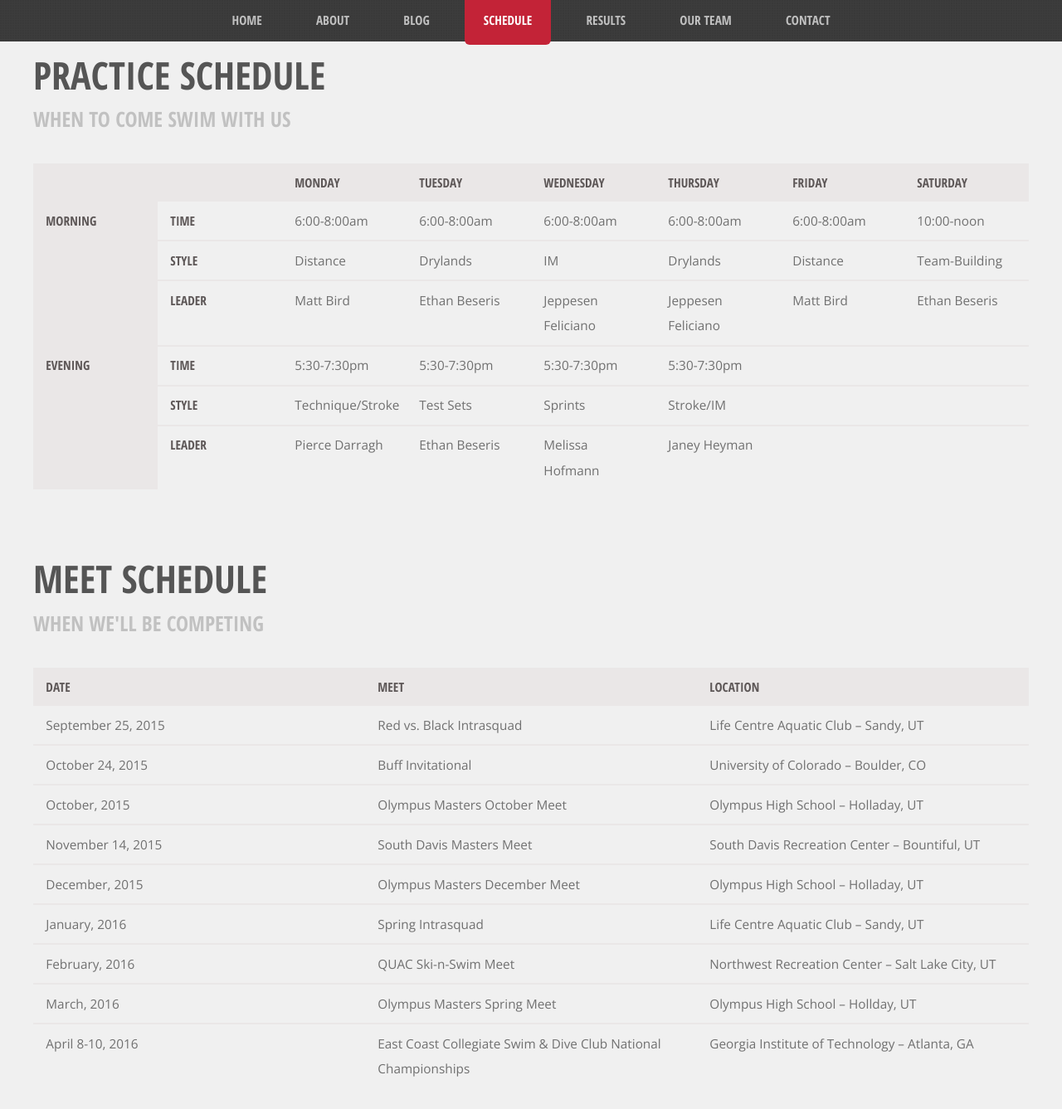
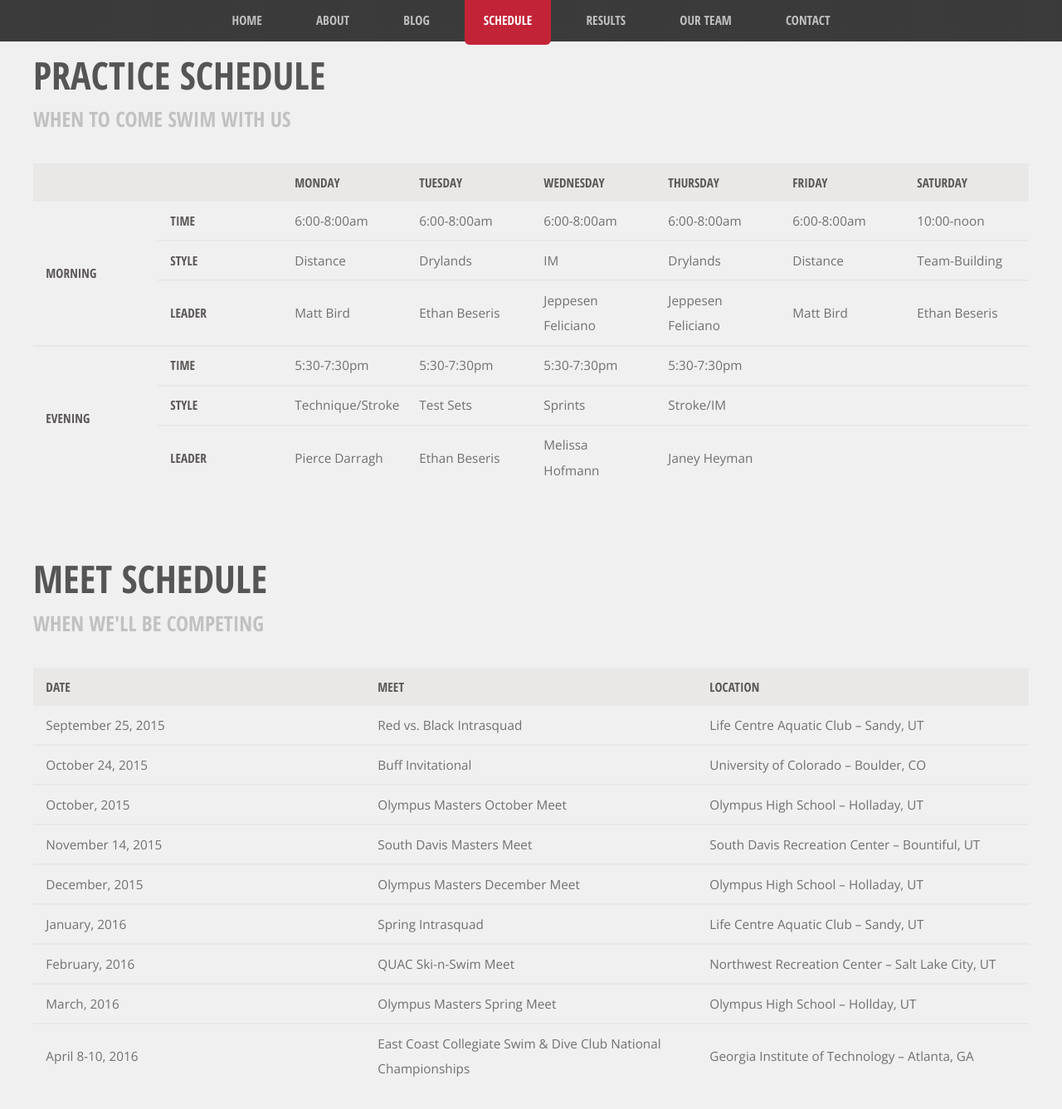
Before and after one commit to utahclubswimming/utahclubswimming.github.io, a Jekyll site: the page built from schedule.html, in a window 1280 px wide and 1400 px high, scrolled down 243 px. Shown: the top 1337 px of the window at 83% size. Built offline with Jekyll 4.4.1, drawn with Linux system fonts in a browser that asks for light colours.

Commit message:
Resolves #110
Removed `filled` style and adjusted vertical alignment.

```diff
--- a/_sass/_base.scss
+++ b/_sass/_base.scss
@@ -847,6 +847,10 @@
     table {
         width: 100%;
 
+        tr, td, th {
+            vertical-align: middle;
+        }
+
         tr {
             border-top: solid 2px $table_row_top_border;
 
@@ -867,11 +871,6 @@
             font-weight: 700;
             text-transform: uppercase;
             color: $table_heading_text;
-
-            &.filled {
-                background: $table_thead_background;
-                color: $table_thead_text;
-            }
         }
 
         thead {
--- a/schedule.html
+++ b/schedule.html
@@ -32,7 +32,7 @@ permalink: /schedule/
                                 <!-- Morning -->
                                 <tr>
                                     <!-- Morning Times -->
-                                    <th rowspan="3" class="filled">Morning</th>
+                                    <th rowspan="3">Morning</th>
                                     <th>Time</th>
                                     {% for entry in site.data.schedule %}
                                     {% assign time = (entry.morning | map: 'time') %}
@@ -58,7 +58,7 @@ permalink: /schedule/
                                 <!-- Evening -->
                                 <tr>
                                     <!-- Evening Times -->
-                                    <th rowspan="3" class="filled">Evening</th>
+                                    <th rowspan="3">Evening</th>
                                     <th>Time</th>
                                     {% for entry in site.data.schedule %}
                                     {% assign time = (entry.evening | map: 'time') %}
```
